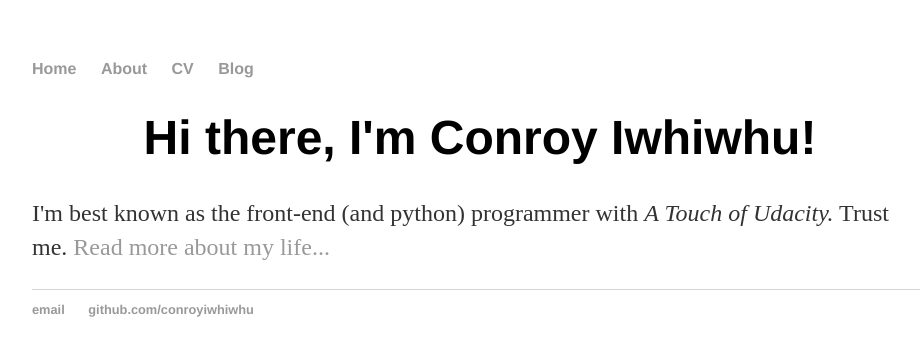
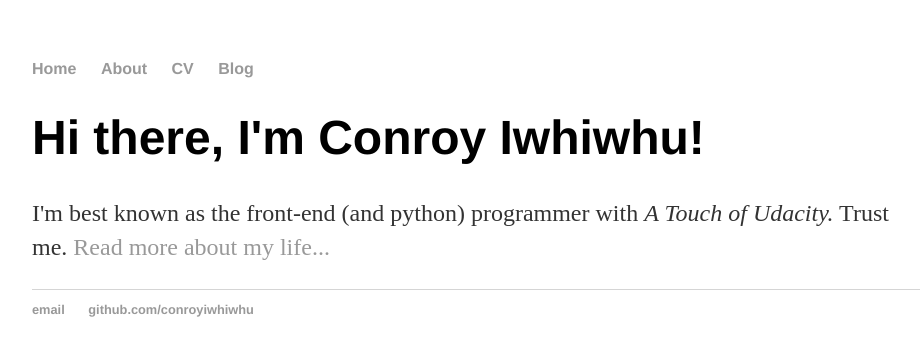
Before and after one commit to conroyiwhiwhu/conroyiwhiwhu.github.io, a Jekyll site: the page built from index.html, in a window 1280 px wide. Shown: the top 356 px of the page, without its empty margins (160-1080 px from the left). Built offline with Jekyll 4.4.1, drawn with Linux system fonts in a browser that asks for light colours.

Commit message:
Update main.css

```diff
--- a/css/main.css
+++ b/css/main.css
@@ -20,7 +20,7 @@ a:hover {
     text-decoration: underline;
 }
 h1 {
-    text-align: center;
+    /*text-align: center;*/
     font-size: 3em;
     font-family:'Helvetica', 'Arial', 'Sans-Serif';
 }
```
